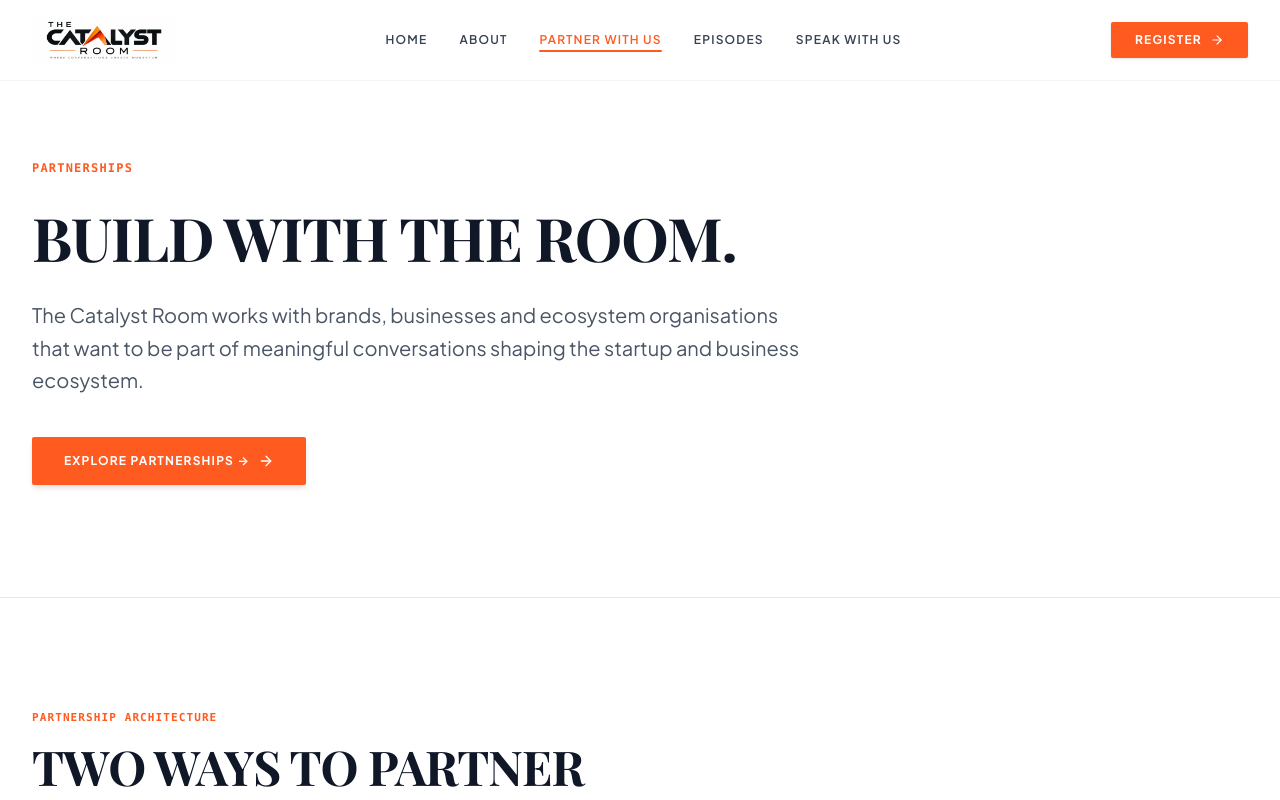
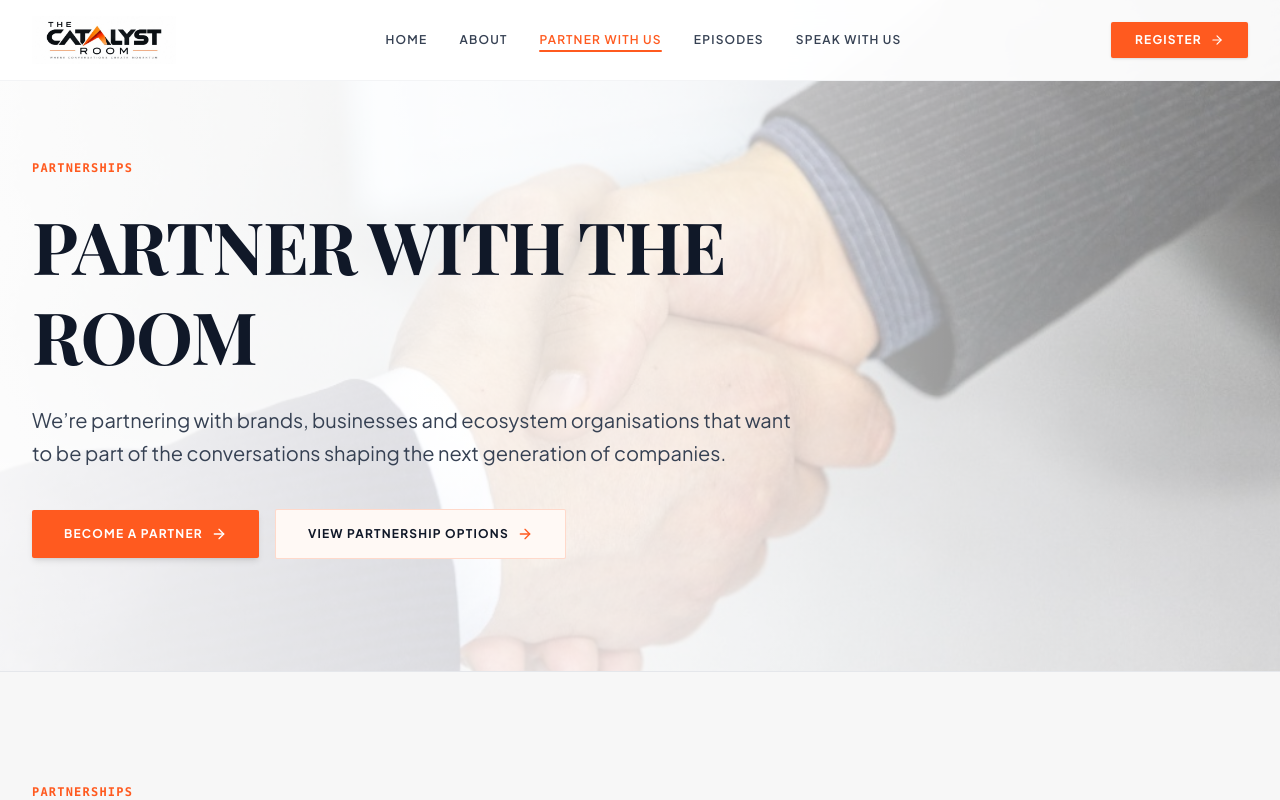
Before and after one commit to shanks-not-found/The-catalyst, a React (Vite) app: page /partner in a window 1280 px wide. Shown: the top 800 px of the page. Built offline with nearby package versions, Linux system fonts and the light colour scheme; a web font is replaced by a local one.

Commit message:
changes images

```diff
--- a/src/data/content.ts
+++ b/src/data/content.ts
@@ -59,6 +59,12 @@ export const NAV_ITEMS = [
 // Change this URL to replace the image in "A ROOM BUILT FOR THE PEOPLE..." section
 // ==========================================
 export const SECTION_IMAGE_URL = "/section-image.jpg";
+
+// ==========================================
+// ABOUT SECTION IMAGE CONFIGURATION
+// Change this URL to replace the image on the About page hero section
+// ==========================================
+export const ABOUT_SECTION_IMAGE_URL = "/about-section.jpg";
 
 export const HOME_CONTENT = {
   hero: {
@@ -432,6 +438,16 @@ export const ABOUT_CONTENT = {
 };
 
 export const PARTNER_CONTENT = {
+  partnerWithTheRoom: {
+    eyebrow: "PARTNERSHIPS",
+    headline: "PARTNER WITH THE ROOM",
+    subhead:
+      "We’re partnering with brands, businesses and ecosystem organisations that want to be part of the conversations shaping the next generation of companies.",
+    buttons: [
+      { text: "BECOME A PARTNER →", href: "/contact" },
+      { text: "VIEW PARTNERSHIP OPTIONS →", href: "#two-ways-to-partner" },
+    ],
+  },
   hero: {
     eyebrow: "PARTNERSHIPS",
     headline: "BUILD WITH THE ROOM.",
--- a/src/pages/About.tsx
+++ b/src/pages/About.tsx
@@ -1,9 +1,15 @@
-import React from "react";
+import React, { useState, useEffect, useRef } from "react";
 import { Link } from "react-router-dom";
 import { Layers, ArrowRight } from "lucide-react";
 import { SEOHead } from "../components/SEOHead";
 import { ScrollReveal } from "../components/ScrollReveal";
 import { ABOUT_CONTENT } from "../data/content";
+
+// ==================================================
+// CONFIGURATION: Set the image URL for this section
+// Replace "PASTE_IMAGE_URL_HERE" with your image URL
+// ==================================================
+export const ABOUT_SECTION_IMAGE_URL = "PASTE_IMAGE_URL_HERE";
 
 export const About: React.FC = () => {
   const {
@@ -16,6 +22,39 @@ export const About: React.FC = () => {
     finalCta,
   } = ABOUT_CONTENT;
 
+  // Viewport entry/exit detection for smooth fade + subtle zoom (1.04 -> 1.00)
+  const [isInView, setIsInView] = useState(true);
+  const sectionRef = useRef<HTMLElement>(null);
+
+  useEffect(() => {
+    const observer = new IntersectionObserver(
+      ([entry]) => {
+        setIsInView(entry.isIntersecting);
+      },
+      {
+        threshold: 0.1,
+        rootMargin: "0px",
+      }
+    );
+
+    const currentRef = sectionRef.current;
+    if (currentRef) {
+      observer.observe(currentRef);
+    }
+
+    return () => {
+      if (currentRef) {
+        observer.unobserve(currentRef);
+      }
+    };
+  }, []);
+
+  // Renders the configured URL, with local editorial photograph fallback if placeholder is set
+  const resolvedImageSrc =
+    ABOUT_SECTION_IMAGE_URL && ABOUT_SECTION_IMAGE_URL !== "PASTE_IMAGE_URL_HERE"
+      ? ABOUT_SECTION_IMAGE_URL
+      : "/about-section.jpg";
+
   return (
     <div className="w-full">
       <SEOHead
@@ -23,8 +62,32 @@ export const About: React.FC = () => {
         description="A room built for the people building what's next. The Catalyst Room is a curated business media and ecosystem platform."
       />
 
-      {/* 1. HERO SECTION */}
-      <section className="relative pt-32 pb-20 lg:pt-40 lg:pb-28 bg-white text-[#111827] border-b border-gray-200 overflow-hidden">
+      {/* 1. HERO SECTION WITH FULL-BLOCK BACKGROUND IMAGE */}
+      <section
+        ref={sectionRef}
+        className="relative pt-32 pb-20 lg:pt-40 lg:pb-28 bg-white text-[#111827] border-b border-gray-200 overflow-hidden"
+      >
+        {/* Full-width background image layer with scroll-triggered fade + subtle zoom */}
+        <div
+          className="absolute inset-0 w-full h-full pointer-events-none select-none overflow-hidden"
+          style={{
+            opacity: isInView ? 1 : 0,
+            transform: isInView ? "scale(1.00)" : "scale(1.04)",
+            transition: "opacity 1000ms ease-out, transform 1000ms ease-out",
+            willChange: "opacity, transform",
+          }}
+        >
+          <img
+            src={resolvedImageSrc}
+            alt="A room built for the people building what's next — The Catalyst Room"
+            className="w-full h-full object-cover object-center"
+            loading="eager"
+          />
+          {/* Subtle editorial gradient overlay ensuring strong text contrast while keeping photo visible */}
+          <div className="absolute inset-0 bg-gradient-to-r from-white/95 via-white/80 to-white/40" />
+        </div>
+
+        {/* Text content positioned above background image */}
         <div className="max-w-7xl mx-auto px-4 sm:px-6 lg:px-8 relative z-10">
           <div className="max-w-4xl space-y-6">
             <span className="text-xs uppercase font-mono tracking-widest text-[#FF5A1F] font-bold block animate-hero-eyebrow">
@@ -33,7 +96,7 @@ export const About: React.FC = () => {
             <h1 className="font-editorial-heading text-3xl sm:text-5xl lg:text-6xl font-bold text-gray-900 leading-tight animate-hero-headline">
               {hero.headline}
             </h1>
-            <p className="text-base sm:text-xl text-gray-600 font-sans leading-relaxed max-w-3xl animate-hero-subhead">
+            <p className="text-base sm:text-xl text-gray-700 font-sans leading-relaxed max-w-3xl animate-hero-subhead">
               {hero.subhead}
             </p>
           </div>
--- a/src/pages/Partner.tsx
+++ b/src/pages/Partner.tsx
@@ -1,4 +1,4 @@
-import React from "react";
+import React, { useState, useEffect, useRef } from "react";
 import { Link } from "react-router-dom";
 import { ArrowRight, CheckCircle2, ShieldCheck } from "lucide-react";
 import { SEOHead } from "../components/SEOHead";
@@ -6,8 +6,15 @@ import { PartnershipTable } from "../components/PartnershipTable";
 import { InKindPartnerTable } from "../components/InKindPartnerTable";
 import { PARTNER_CONTENT } from "../data/content";
 
+// ==================================================
+// CONFIGURATION: Set the partner section background image URL
+// Replace "PASTE_IMAGE_URL_HERE" with your image URL
+// ==================================================
+export const PARTNER_SECTION_IMAGE_URL = "PASTE_IMAGE_URL_HERE";
+
 export const Partner: React.FC = () => {
   const {
+    partnerWithTheRoom,
     hero,
     twoWaysToPartner,
     sponsorship,
@@ -16,23 +23,113 @@ export const Partner: React.FC = () => {
     finalCta,
   } = PARTNER_CONTENT;
 
+  // Viewport entry/exit detection for smooth fade + subtle zoom (1.04 -> 1.00)
+  const [isInView, setIsInView] = useState(true);
+  const sectionRef = useRef<HTMLElement>(null);
+
+  useEffect(() => {
+    const observer = new IntersectionObserver(
+      ([entry]) => {
+        setIsInView(entry.isIntersecting);
+      },
+      {
+        threshold: 0.1,
+        rootMargin: "0px",
+      }
+    );
+
+    const currentRef = sectionRef.current;
+    if (currentRef) {
+      observer.observe(currentRef);
+    }
+
+    return () => {
+      if (currentRef) {
+        observer.unobserve(currentRef);
+      }
+    };
+  }, []);
+
+  // Renders the configured URL, falling back to local handshake photograph if placeholder is set
+  const resolvedImageSrc =
+    PARTNER_SECTION_IMAGE_URL && PARTNER_SECTION_IMAGE_URL !== "PASTE_IMAGE_URL_HERE"
+      ? PARTNER_SECTION_IMAGE_URL
+      : "/partner-with-room.jpg";
+
   return (
     <div className="w-full">
       <SEOHead
-        title="Partnerships — Build With The Room"
-        description="The Catalyst Room works with brands, businesses and ecosystem organisations looking to build sustained association across the series."
+        title="Partnerships — Partner With The Room"
+        description="We’re partnering with brands, businesses and ecosystem organisations that want to be part of the conversations shaping the next generation of companies."
       />
 
-      {/* 1. HERO SECTION */}
-      <section className="relative pt-32 pb-20 lg:pt-40 lg:pb-28 bg-white text-[#111827] border-b border-gray-200 overflow-hidden">
+      {/* 1. PARTNER WITH THE ROOM WITH FULL-BLOCK BACKGROUND IMAGE */}
+      <section
+        ref={sectionRef}
+        className="relative pt-32 pb-20 lg:pt-40 lg:pb-28 bg-white text-[#111827] border-b border-gray-200 overflow-hidden"
+      >
+        {/* Full-width background image layer with scroll-triggered fade + subtle zoom */}
+        <div
+          className="absolute inset-0 w-full h-full pointer-events-none select-none overflow-hidden"
+          style={{
+            opacity: isInView ? 1 : 0,
+            transform: isInView ? "scale(1.00)" : "scale(1.04)",
+            transition: "opacity 1000ms ease-out, transform 1000ms ease-out",
+            willChange: "opacity, transform",
+          }}
+        >
+          <img
+            src={resolvedImageSrc}
+            alt="Partner With The Room — The Catalyst Room"
+            className="w-full h-full object-cover object-center lg:object-[center_35%]"
+            loading="eager"
+          />
+          {/* Subtle editorial gradient overlay ensuring strong text contrast while keeping photograph visible */}
+          <div className="absolute inset-0 bg-gradient-to-r from-white/95 via-white/80 to-white/40" />
+        </div>
+
+        {/* Content Layer above background image */}
+        <div className="max-w-7xl mx-auto px-4 sm:px-6 lg:px-8 relative z-10">
+          <div className="max-w-4xl space-y-6">
+            <span className="text-xs uppercase font-mono tracking-widest text-[#FF5A1F] font-bold block animate-hero-eyebrow">
+              {partnerWithTheRoom.eyebrow}
+            </span>
+            <h1 className="font-editorial-heading text-4xl sm:text-6xl lg:text-7xl font-bold text-gray-900 leading-tight animate-hero-headline">
+              {partnerWithTheRoom.headline}
+            </h1>
+            <p className="text-base sm:text-xl text-gray-700 font-sans leading-relaxed max-w-3xl animate-hero-subhead">
+              {partnerWithTheRoom.subhead}
+            </p>
+            <div className="pt-4 flex flex-col sm:flex-row items-stretch sm:items-center gap-4">
+              <Link
+                to="/contact"
+                className="px-8 py-4 bg-[#FF5A1F] hover:bg-[#E04B14] text-white text-xs font-bold uppercase tracking-widest rounded-xs transition-all duration-200 hover:-translate-y-[1px] shadow-md hover:shadow-lg flex items-center justify-center space-x-2 group"
+              >
+                <span>BECOME A PARTNER</span>
+                <ArrowRight className="w-4 h-4 transition-transform duration-200 group-hover:translate-x-1" />
+              </Link>
+              <a
+                href="#two-ways-to-partner"
+                className="px-8 py-4 bg-[#FFF9F5] hover:bg-[#FFF2EB] border border-[#FF5A1F]/20 text-gray-900 text-xs font-bold uppercase tracking-widest rounded-xs transition-all duration-200 hover:-translate-y-[1px] flex items-center justify-center space-x-2 group"
+              >
+                <span>VIEW PARTNERSHIP OPTIONS</span>
+                <ArrowRight className="w-4 h-4 transition-transform duration-200 group-hover:translate-x-1 text-[#FF5A1F]" />
+              </a>
+            </div>
+          </div>
+        </div>
+      </section>
+
+      {/* 2. BUILD WITH THE ROOM */}
+      <section className="py-20 lg:py-28 bg-[#F7F7F7] text-[#111827] border-b border-gray-200 overflow-hidden">
         <div className="max-w-7xl mx-auto px-4 sm:px-6 lg:px-8 relative z-10">
           <div className="max-w-4xl space-y-6">
             <span className="text-xs uppercase font-mono tracking-widest text-[#FF5A1F] font-bold block">
               {hero.eyebrow}
             </span>
-            <h1 className="font-editorial-heading text-4xl sm:text-6xl font-bold text-gray-900 leading-tight">
+            <h2 className="font-editorial-heading text-3xl sm:text-5xl font-bold text-gray-900 leading-tight">
               {hero.headline}
-            </h1>
+            </h2>
             <p className="text-base sm:text-xl text-gray-600 font-sans leading-relaxed max-w-3xl">
               {hero.subhead}
             </p>
```
Also changed, not shown: src/pages/Home.tsx (+55 -39 lines), public/about-section.jpg (added), public/partner-with-room.jpg (added).
